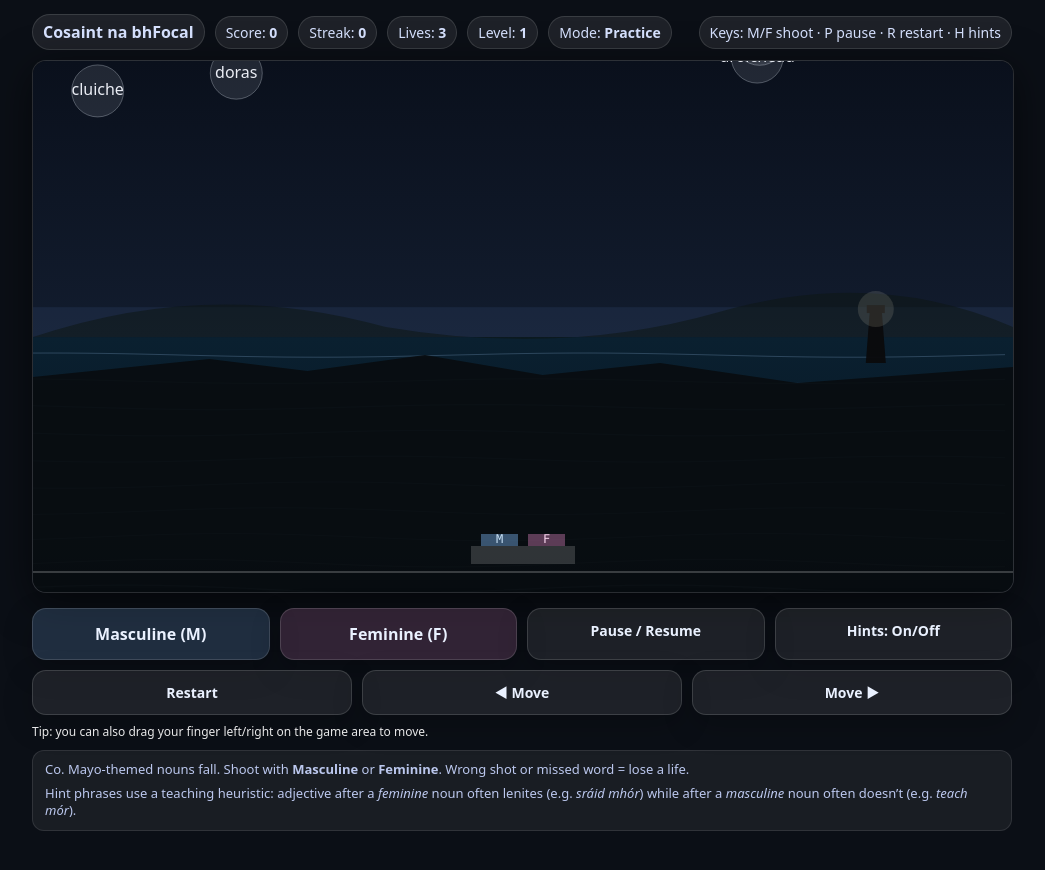
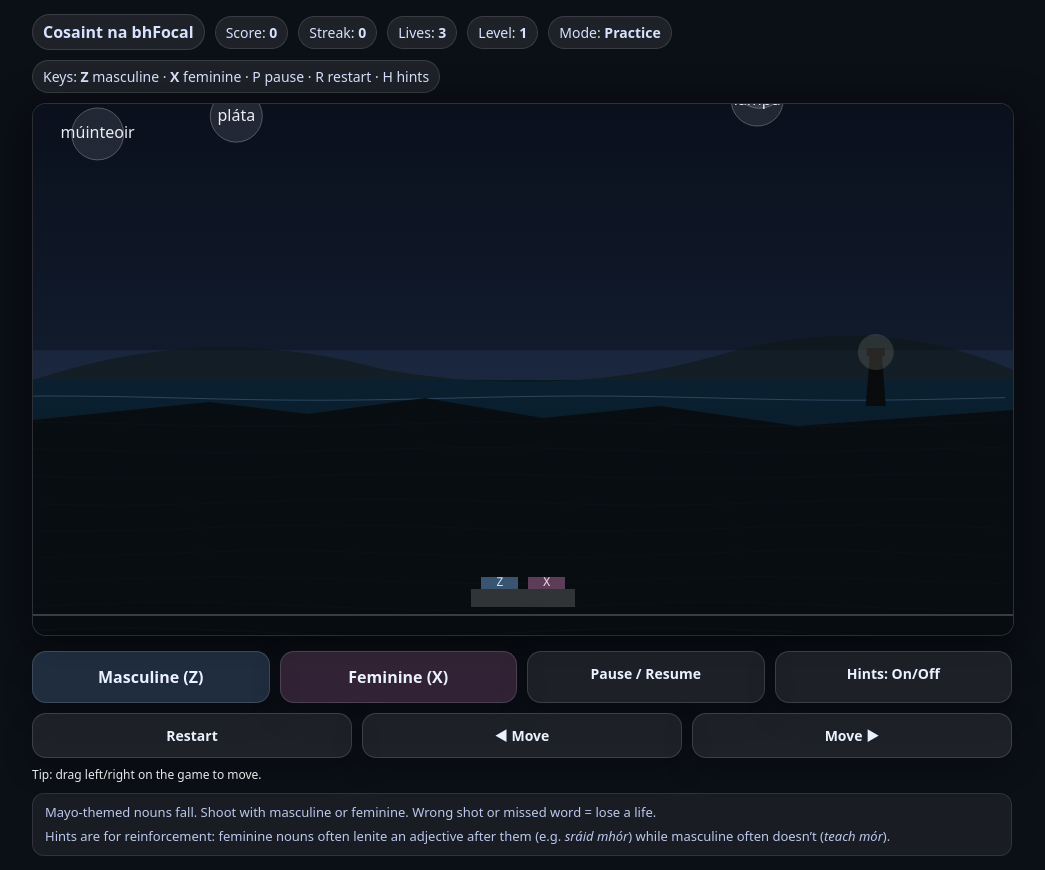
Before and after one commit to JohnCorclough/cosaint-na-bhfocal, a plain HTML site: page index.html in a window 1280 px wide. Shown: the whole page, without its empty margins (118-1163 px from the left). Before the commit the page ends 845 px from the top, so only its background shows below. Drawn offline with Linux system fonts and the light colour scheme.

Commit message:
Update index.html
Irish language space-invaders style game

```diff
--- a/index.html
+++ b/index.html
@@ -50,7 +50,6 @@
     }
     .small{ opacity:0.92; }
 
-    /* Touch controls */
     .controls{
       margin-top:10px;
       display:grid;
@@ -80,12 +79,7 @@
       gap:10px;
       margin-top:10px;
     }
-    .note{
-      margin-top:8px;
-      opacity:0.9;
-      font-size:12px;
-    }
-
+    .note{ margin-top:8px; opacity:0.9; font-size:12px; }
     @media (min-width: 860px){
       .controls{ grid-template-columns: 1fr 1fr 1fr 1fr; }
       .btnRow{ grid-template-columns: 1fr 1fr 1fr; }
@@ -94,7 +88,6 @@
 </head>
 <body>
   <div class="wrap">
-
     <div class="hud">
       <div class="left">
         <div class="pill" style="font-size:16px; font-weight:700;">Cosaint na bhFocal</div>
@@ -105,15 +98,15 @@
         <div class="pill">Mode: <b id="mode">Practice</b></div>
       </div>
       <div class="pill">
-        Keys: M/F shoot · P pause · R restart · H hints
+        Keys: <b>Z</b> masculine · <b>X</b> feminine · P pause · R restart · H hints
       </div>
     </div>
 
     <canvas id="game" width="960" height="520" aria-label="Cosaint na bhFocal game canvas"></canvas>
 
     <div class="controls" aria-label="Touch controls">
-      <div class="btn m" id="btnM">Masculine (M)</div>
-      <div class="btn f" id="btnF">Feminine (F)</div>
+      <div class="btn m" id="btnM">Masculine (Z)</div>
+      <div class="btn f" id="btnF">Feminine (X)</div>
       <div class="btn small" id="btnP">Pause / Resume</div>
       <div class="btn small" id="btnH">Hints: On/Off</div>
     </div>
@@ -122,48 +115,78 @@
       <div class="btn small" id="btnLeft">◀ Move</div>
       <div class="btn small" id="btnRight">Move ▶</div>
     </div>
-    <div class="note small">
-      Tip: you can also drag your finger left/right on the game area to move.
-    </div>
+    <div class="note small">Tip: drag left/right on the game to move.</div>
 
     <div class="panel">
       <div class="small">
-        Co. Mayo-themed nouns fall. Shoot with <b>Masculine</b> or <b>Feminine</b>.
-        Wrong shot or missed word = lose a life.
+        Mayo-themed nouns fall. Shoot with masculine or feminine. Wrong shot or missed word = lose a life.
       </div>
       <div class="small" style="margin-top:6px;">
-        Hint phrases use a teaching heuristic: adjective after a <i>feminine</i> noun often lenites (e.g. <i>sráid mhór</i>)
-        while after a <i>masculine</i> noun often doesn’t (e.g. <i>teach mór</i>).
+        Hints are for reinforcement: feminine nouns often lenite an adjective after them (e.g. <i>sráid mhór</i>) while masculine often doesn’t (<i>teach mór</i>).
       </div>
     </div>
-
   </div>
 
 <script>
 (() => {
   "use strict";
 
+  // ============================================================
+  // BIGGER word bank (Co. Mayo vibe: coast + countryside + community)
+  // NOTE: genders can vary by dialect/usage; tailor as you like.
+  // ============================================================
   const NOUNS = [
-    // Coastal life
-    { w: "bád", g: "m" },        { w: "iasc", g: "m" },       { w: "cladach", g: "m" },
-    { w: "calafort", g: "m" },   { w: "tonn", g: "f" },       { w: "taoide", g: "f" },
-    { w: "farraige", g: "f" },   { w: "trá", g: "f" },        { w: "gaoth", g: "f" },
-    { w: "báisteach", g: "f" },  { w: "oíche", g: "f" },
+    // --- Coastal / sea ---
+    { w:"bád", g:"m" }, { w:"iasc", g:"m" }, { w:"cladach", g:"m" }, { w:"calafort", g:"m" },
+    { w:"tonn", g:"f" }, { w:"taoide", g:"f" }, { w:"farraige", g:"f" }, { w:"trá", g:"f" },
+    { w:"gaoth", g:"f" }, { w:"báisteach", g:"f" }, { w:"stoirm", g:"f" }, { w:"ceo", g:"m" },
+    { w:"grian", g:"f" }, { w:"gealach", g:"f" }, { w:"réalta", g:"f" }, { w:"spéir", g:"f" },
+    { w:"carraig", g:"f" }, { w:"cloch", g:"f" }, { w:"gainimh", g:"f" }, { w:"salann", g:"m" },
+    { w:"bá", g:"f" }, { w:"cuan", g:"m" }, { w:"oileán", g:"m" }, { w:"linn", g:"f" },
+    { w:"port", g:"m" }, { w:"seoltóireacht", g:"f" }, { w:"líon", g:"m" }, { w:"crúca", g:"m" },
+    { w:"iascaire", g:"m" }, { w:"bádóir", g:"m" }, { w:"lampa", g:"m" }, { w:"tinteán", g:"m" },
+    { w:"cé", g:"f" }, { w:"linnteán", g:"m" }, { w:"maor", g:"m" },
 
-    // Countryside
-    { w: "cnoc", g: "m" },       { w: "páirc", g: "f" },      { w: "móin", g: "f" },
-    { w: "bó", g: "f" },         { w: "capall", g: "m" },     { w: "caora", g: "f" },
-    { w: "crann", g: "m" },      { w: "loch", g: "m" },       { w: "abhainn", g: "f" },
-    { w: "droichead", g: "m" },  { w: "bóthar", g: "m" },     { w: "slí", g: "f" },
+    // --- Countryside / farming ---
+    { w:"cnoc", g:"m" }, { w:"sliabh", g:"m" }, { w:"gleann", g:"m" }, { w:"machaire", g:"m" },
+    { w:"páirc", g:"f" }, { w:"móin", g:"f" }, { w:"portach", g:"m" }, { w:"talamh", g:"m" },
+    { w:"féar", g:"m" }, { w:"fómhar", g:"m" }, { w:"earrach", g:"m" }, { w:"geimhreadh", g:"m" },
+    { w:"samhradh", g:"m" }, { w:"abhainn", g:"f" }, { w:"sruth", g:"m" }, { w:"tobar", g:"m" },
+    { w:"loch", g:"m" }, { w:"droichead", g:"m" }, { w:"bóthar", g:"m" }, { w:"slí", g:"f" },
+    { w:"crann", g:"m" }, { w:"coill", g:"f" }, { w:"duilleog", g:"f" }, { w:"bláth", g:"m" },
+    { w:"fréamh", g:"f" }, { w:"síol", g:"m" }, { w:"éan", g:"m" }, { w:"madra", g:"m" },
+    { w:"cat", g:"m" }, { w:"bó", g:"f" }, { w:"lao", g:"m" }, { w:"caora", g:"f" },
+    { w:"uan", g:"m" }, { w:"capall", g:"m" }, { w:"asal", g:"m" }, { w:"muc", g:"f" },
+    { w:"capaillín", g:"m" }, { w:"feirm", g:"f" }, { w:"tréad", g:"m" }, { w:"aithe", g:"f" },
 
-    // Home/community
-    { w: "teach", g: "m" },      { w: "doras", g: "m" },      { w: "fuinneog", g: "f" },
-    { w: "sráid", g: "f" },      { w: "siopa", g: "m" },      { w: "scoil", g: "f" },
-    { w: "séipéal", g: "m" },    { w: "cluiche", g: "m" },    { w: "ceol", g: "m" },
-    { w: "obair", g: "f" },      { w: "ceist", g: "f" },      { w: "páiste", g: "m" },
-    { w: "bean", g: "f" },       { w: "fear", g: "m" },       { w: "baile", g: "m" },
+    // --- Home / community ---
+    { w:"teach", g:"m" }, { w:"doras", g:"m" }, { w:"fuinneog", g:"f" }, { w:"seomra", g:"m" },
+    { w:"cistin", g:"f" }, { w:"leaba", g:"f" }, { w:"bord", g:"m" }, { w:"cathaoir", g:"f" },
+    { w:"lampa", g:"m" }, { w:"eochair", g:"f" }, { w:"balla", g:"m" }, { w:"urlár", g:"m" },
+    { w:"díon", g:"m" }, { w:"gairdín", g:"m" }, { w:"geata", g:"m" }, { w:"páipéar", g:"m" },
+    { w:"peann", g:"m" }, { w:"leabhar", g:"m" }, { w:"bosca", g:"m" }, { w:"mála", g:"m" },
+    { w:"cupán", g:"m" }, { w:"pláta", g:"m" }, { w:"scian", g:"f" }, { w:"forc", g:"f" },
+    { w:"spúnóg", g:"f" }, { w:"arán", g:"m" }, { w:"im", g:"m" }, { w:"bainne", g:"m" },
+    { w:"tae", g:"m" }, { w:"caife", g:"m" }, { w:"uisce", g:"m" },
+
+    // --- Town / services / people ---
+    { w:"baile", g:"m" }, { w:"sráid", g:"f" }, { w:"siopa", g:"m" }, { w:"scoil", g:"f" },
+    { w:"séipéal", g:"m" }, { w:"oifig", g:"f" }, { w:"óstán", g:"m" }, { w:"pub", g:"m" },
+    { w:"margadh", g:"m" }, { w:"stáisiún", g:"m" }, { w:"bus", g:"m" }, { w:"carr", g:"m" },
+    { w:"rothar", g:"m" }, { w:"dochtúir", g:"m" }, { w:"banaltra", g:"f" }, { w:"múinteoir", g:"m" },
+    { w:"dalta", g:"m" }, { w:"páiste", g:"m" }, { w:"bean", g:"f" }, { w:"fear", g:"m" },
+    { w:"cara", g:"m" }, { w:"teaghlach", g:"m" }, { w:"comharsa", g:"m" }, { w:"lucht", g:"m" },
+
+    // --- Sport / culture ---
+    { w:"cluiche", g:"m" }, { w:"liathróid", g:"f" }, { w:"foireann", g:"f" }, { w:"iománaíocht", g:"f" },
+    { w:"peil", g:"f" }, { w:"ceol", g:"m" }, { w:"amhrán", g:"m" }, { w:"damhsa", g:"m" },
+    { w:"scéal", g:"m" }, { w:"nuacht", g:"f" }, { w:"comhrá", g:"m" }, { w:"focal", g:"m" },
+    { w:"abairt", g:"f" }, { w:"ceist", g:"f" }, { w:"freagra", g:"m" }, { w:"obair", g:"f" },
+    { w:"aimsir", g:"f" }, { w:"oíche", g:"f" }, { w:"lá", g:"m" }, { w:"seachtain", g:"f" },
+    { w:"bliain", g:"f" }, { w:"am", g:"m" },
   ];
 
+  // ---------- Canvas ----------
   const canvas = document.getElementById("game");
   const ctx = canvas.getContext("2d", { alpha: false });
 
@@ -180,6 +203,7 @@
   requestAnimationFrame(() => fitCanvas());
   window.addEventListener("resize", () => fitCanvas());
 
+  // ---------- HUD ----------
   const scoreEl  = document.getElementById("score");
   const streakEl = document.getElementById("streak");
   const livesEl  = document.getElementById("lives");
@@ -211,31 +235,24 @@
     levelEl.textContent  = String(state.level);
     modeEl.textContent   = state.showHints ? "Practice" : "Test";
   }
-
   function positionPlayer(){
     player.x = W()/2 - player.w/2;
     player.y = H() - 46;
   }
 
-  // ====== SPEED TUNING ======
-  // Requested: ~1/3 falling speed.
-  const FALL_SPEED_MULTIPLIER = 0.33;
+  // ===== Speed tuning =====
+  const FALL_SPEED_MULTIPLIER = 0.33; // ~1/3 speed
 
   function spawnInterval(level){
-    // Keep spawn rate roughly the same; only slow the descent.
     return Math.max(0.55, 1.35 - level*0.10);
   }
-
   function invaderSpeed(level){
-    // Base speed scaled down to ~1/3.
     const base = 32 + level*6;
     return base * FALL_SPEED_MULTIPLIER;
   }
-
   function shotSpeed(){ return 540; }
 
   function randChoice(arr){ return arr[Math.floor(Math.random() * arr.length)]; }
-
   function showMessage(text, seconds=1.2){
     state.message.text = text;
     state.message.until = state.time + seconds;
@@ -252,12 +269,12 @@
     state.nextSpawn = 0.7;
     state.invaders.length = 0;
     state.shots.length = 0;
-    state.message = { text: "Tap Masculine/Feminine to shoot. Drag to move.", until: 2.8 };
+    state.message = { text: "Z = masculine, X = feminine. Tap buttons on phone.", until: 2.8 };
     updateHUD();
     positionPlayer();
   }
 
-  // ===== Hint engine (simplified) =====
+  // Hint engine (simplified)
   function lenite(word){
     if (!word) return word;
     const first = word[0].toLowerCase();
@@ -301,14 +318,14 @@
     });
   }
 
-  // Keyboard
+  // Keyboard: Z/X now
   window.addEventListener("keydown", (e) => {
     const k = e.key.toLowerCase();
     if (k === "p") state.paused = !state.paused;
     if (k === "r") resetGame();
     if (k === "h") { state.showHints = !state.showHints; updateHUD(); }
-    if (k === "m") fireShot("m");
-    if (k === "f") fireShot("f");
+    if (k === "z") fireShot("m"); // masculine
+    if (k === "x") fireShot("f"); // feminine
   });
 
   // Touch buttons
@@ -362,9 +379,8 @@
 
       const gTxt = inv.g === "m" ? "masc" : "fem";
       showMessage(
-        state.showHints
-          ? `✓ ${inv.word} (${gTxt}) — e.g. “${examplePhrase(inv.word, inv.g)}”`
-          : `✓ ${inv.word} (${gTxt})`,
+        state.showHints ? `✓ ${inv.word} (${gTxt}) — e.g. “${examplePhrase(inv.word, inv.g)}”`
+                        : `✓ ${inv.word} (${gTxt})`,
         state.showHints ? 1.35 : 1.0
       );
     } else {
@@ -374,9 +390,8 @@
 
       const gTxt = inv.g === "m" ? "masc" : "fem";
       showMessage(
-        state.showHints
-          ? `✗ ${inv.word} is ${gTxt} — e.g. “${examplePhrase(inv.word, inv.g)}”`
-          : `✗ ${inv.word} is ${gTxt}`,
+        state.showHints ? `✗ ${inv.word} is ${gTxt} — e.g. “${examplePhrase(inv.word, inv.g)}”`
+                        : `✗ ${inv.word} is ${gTxt}`,
         state.showHints ? 1.55 : 1.25
       );
     }
@@ -391,19 +406,16 @@
       state.over = true;
       showMessage("Game Over — tap Restart", 999);
     }
-
     updateHUD();
   }
 
-  // Background
+  // Background (Mayo vibe)
   function drawMayoBackground(dt){
     state.seaPhase += dt * 0.9;
-
     const horizonY = H() * 0.52;
 
     ctx.save();
 
-    // Sky
     const skyGrad = ctx.createLinearGradient(0, 0, 0, horizonY);
     skyGrad.addColorStop(0, "rgba(10,16,28,1)");
     skyGrad.addColorStop(1, "rgba(18,28,46,1)");
@@ -413,14 +425,12 @@
     ctx.fillStyle = "rgba(120,160,255,0.08)";
     ctx.fillRect(0, horizonY - 30, W(), 60);
 
-    // Sea
     const seaGrad = ctx.createLinearGradient(0, horizonY, 0, H());
     seaGrad.addColorStop(0, "rgba(10,32,48,1)");
     seaGrad.addColorStop(1, "rgba(6,18,30,1)");
     ctx.fillStyle = seaGrad;
     ctx.fillRect(0, horizonY, W(), H()-horizonY);
 
-    // Waves
     ctx.globalAlpha = 0.22;
     ctx.lineWidth = 1;
     ctx.strokeStyle = "rgba(170,210,255,1)";
@@ -437,7 +447,6 @@
     }
     ctx.globalAlpha = 1;
 
-    // Coastline
     ctx.fillStyle = "rgba(8,12,16,0.92)";
     ctx.beginPath();
     ctx.moveTo(0, horizonY + 40);
@@ -453,7 +462,6 @@
     ctx.closePath();
     ctx.fill();
 
-    // Hills
     ctx.fillStyle = "rgba(14,22,20,0.55)";
     ctx.beginPath();
     ctx.moveTo(0, horizonY);
@@ -464,7 +472,6 @@
     ctx.closePath();
     ctx.fill();
 
-    // Lighthouse
     const lx = W()*0.86, ly = horizonY + 26;
     ctx.fillStyle = "rgba(10,10,12,0.95)";
     ctx.beginPath();
@@ -518,7 +525,6 @@
 
     ctx.fillStyle = "rgba(130,190,255,0.40)";
     ctx.fillRect(pad, -cannonH, cannonW, cannonH);
-
     ctx.fillStyle = "rgba(255,150,220,0.34)";
     ctx.fillRect(pad*2 + cannonW, -cannonH, cannonW, cannonH);
 
@@ -526,14 +532,14 @@
     ctx.textAlign = "center";
     ctx.textBaseline = "middle";
     ctx.fillStyle = "rgba(210,235,255,0.95)";
-    ctx.fillText("M", pad + cannonW/2, -cannonH/2);
+    ctx.fillText("Z", pad + cannonW/2, -cannonH/2);
     ctx.fillStyle = "rgba(255,220,245,0.95)";
-    ctx.fillText("F", pad*2 + cannonW + cannonW/2, -cannonH/2);
+    ctx.fillText("X", pad*2 + cannonW + cannonW/2, -cannonH/2);
 
     ctx.restore();
   }
 
-  // ====== BUBBLES: SAME COLOUR SCHEME (NO GENDER GIVEAWAY) ======
+  // Neutral bubbles (no gender giveaway)
   const BUBBLE_FILL   = "rgba(235,245,255,0.10)";
   const BUBBLE_STROKE = "rgba(235,245,255,0.28)";
 
@@ -554,8 +560,6 @@
     ctx.textBaseline = "middle";
     ctx.fillStyle = "rgba(245,248,255,0.95)";
     ctx.fillText(inv.word, 0, 0);
-
-    // IMPORTANT: no gender marker, ever.
 
     ctx.restore();
   }
```
